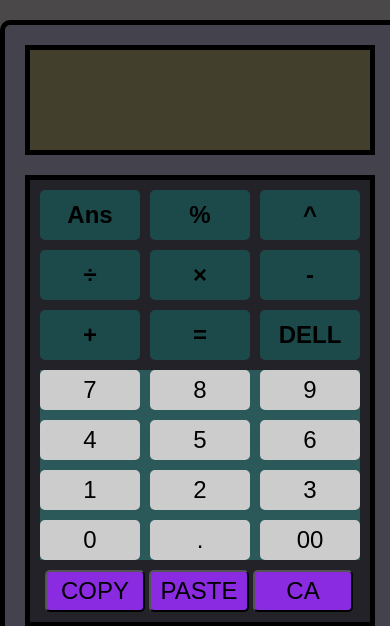
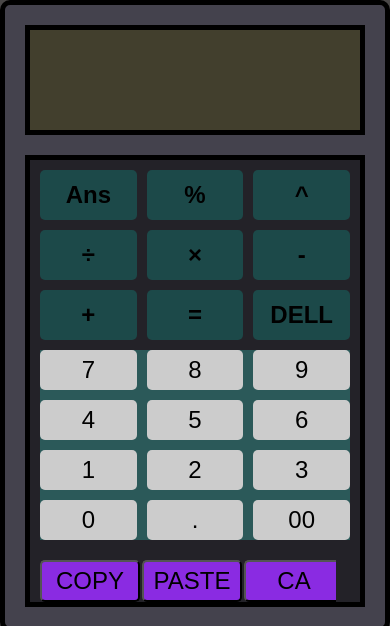
Before and after one commit to sog800/calculator, a plain HTML site: page index.html in a window 390 px wide. Shown: the top 626 px of the page. Drawn offline with Linux system fonts and the light colour scheme.

Commit message:
Refactor
Refactor calculator CSS for better mobile compatibility

```diff
--- a/style.css
+++ b/style.css
@@ -3,37 +3,41 @@
   padding: 0;
   box-sizing: border-box;
 }
+
 body {
   background-color: rgb(74, 72, 72);
 }
+
 .container {
-  width:fit-content;
-  margin: 20px;
-  margin-left: auto;
-  margin-right: auto;
-  border: black solid 5px;
+  width: 100%;
+  max-width: 500px;
+  margin: 0 auto;
+  border: 5px solid black;
   padding: 20px;
   background-color: rgba(57, 57, 87, 0.356);
   border-radius: 10px;
 }
+
 .display {
-    border: solid black 5px;
+  border: 5px solid black;
   height: 110px;
-    width: 350px;
+  width: 100%;
   margin-bottom: 20px;
   font-size: 24px;
   color: #ccc;
   padding: 10px;
   background-color: rgb(66, 63, 45);
 }
+
 #buttons-box {
-    border: solid black 5px;
-    width: fit-content;
+  border: 5px solid black;
+  width: 100%;
   background-color: rgba(0, 0, 0, 0.488);
 }
+
 #number-btns {
   display: grid;
-    grid-template-columns: repeat(3, 100px);
+  grid-template-columns: repeat(3, 1fr);
   grid-gap: 10px;
   margin: 10px;
   background-color: rgb(43, 89, 89);
@@ -47,8 +51,9 @@ body {
   border-radius: 5px;
   cursor: pointer;
   height: 40px;
-    width: 100px;
+  width: 100%;
 }
+
 .other-operators button {
   font-size: 24px;
   font-weight: 900;
@@ -58,26 +63,35 @@ body {
   border-radius: 5px;
   cursor: pointer;
   height: 50px;
-  width: 100px;
+  width: 100%;
   background-color: rgb(28, 73, 73);
 }
+
 .other-operators {
   display: grid;
-  grid-template-columns: repeat(3, 100px);
+  grid-template-columns: repeat(3, 1fr);
   grid-gap: 10px;
   margin: 10px;
 }
+
 .other-buttons {
   display: grid;
-  grid-template-columns: repeat(3, 100px);
+  grid-template-columns: repeat(3, 1fr);
   grid-gap: 10px;
   margin: 10px;
   margin-bottom: 0;
 }
+
 #other-buttons {
+  display: inline-grid;
+  grid-template-columns: repeat(3, 92px);
+  grid-gap: 10px;
   margin: 10px;
-  padding-left: 5px;
+  margin-bottom: 0;
+  overflow: hidden;
 }
+
+
 #other-buttons button {
   cursor: pointer;
   padding: 5px;
@@ -85,13 +99,18 @@ body {
   width: 100px;
   border-radius: 5px;
   background-color: blueviolet;
+  display: inline-block;
 }
+
+
 #answer-el {
   text-align: end;
 }
+
 #expression-el {
   height: 40px;
 }
+
 #answer-el {
   font-size: 40px;
 }
```
Lines whose indentation alone changed are shown as unchanged.
